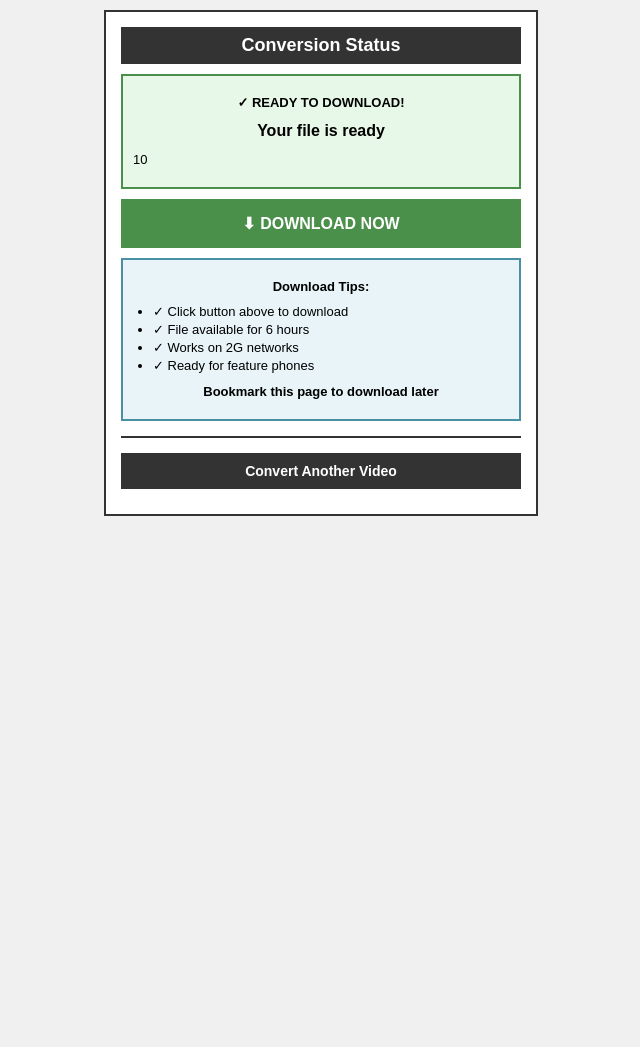
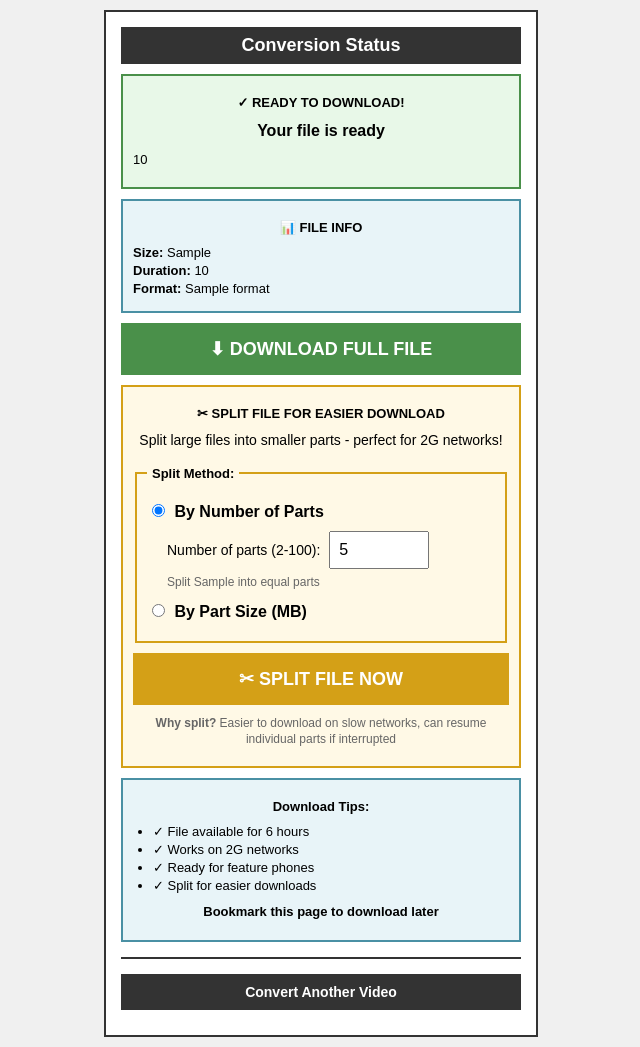
Before and after one commit to TITANICBHAI/Legacy-Tube, a Flask app: template templates/status.html in a window 1280 px wide. Shown: the whole page, without its empty margins (319-959 px from the left). Before the commit the page ends 516 px from the top, so only its background shows below. Run offline with Flask 3, Linux system fonts and the light colour scheme; the template is opened without the code that fills it: most values are stand-ins (such as "Sample title", 1, 10 or a date in 2020); parts of the project's set-up code (start-up, migrations or seed data) failed here and were passed over; some libraries are stand-ins or nearby versions.

Commit message:
Add file information and split download functionality to the application
Adds a `get_file_info` function to retrieve file size, duration, and format, and integrates this information into the status template. Also introduces the capability to split files into parts for easier downloading, with a new `split_downloads.html` template to display part information and download links.

Replit-Commit-Author: Agent
Replit-Commit-Session-Id: 99c7d3ff-eeb0-4207-8b64-18d3cd59254f
Replit-Commit-Checkpoint-Type: intermediate_checkpoint
Replit-Commit-Event-Id: e28a1d1a-c451-456b-9654-8b0c7ec213ce
Replit-Commit-Screenshot-Url: https://storage.googleapis.com/screenshot-production-us-central1/3184cc44-318e-408b-ad23-7c41b507957a/99c7d3ff-eeb0-4207-8b64-18d3cd59254f/PamGPY3

```diff
--- a/app.py
+++ b/app.py
@@ -1020,7 +1020,19 @@ def convert():
 def status(file_id):
     status_data = get_status()
     file_status = status_data.get(file_id, {'status': 'unknown', 'progress': 'File not found'})
-    return render_template('status.html', file_id=file_id, file_status=file_status)
+
+    # Get file info if file exists
+    file_info = None
+    if file_status.get('status') == 'completed':
+        file_path_3gp = os.path.join(DOWNLOAD_FOLDER, f'{file_id}.3gp')
+        file_path_mp3 = os.path.join(DOWNLOAD_FOLDER, f'{file_id}.mp3')
+
+        if os.path.exists(file_path_3gp):
+            file_info = get_file_info(file_path_3gp)
+        elif os.path.exists(file_path_mp3):
+            file_info = get_file_info(file_path_mp3)
+
+    return render_template('status.html', file_id=file_id, file_status=file_status, file_info=file_info)
 
 @app.route('/download/<file_id>')
 def download(file_id):
@@ -1034,6 +1046,324 @@ def download(file_id):
         return send_file(file_path_mp3, as_attachment=True, download_name=f'audio_{file_id}.mp3')
     else:
         flash('File not found or has been deleted')
+        return redirect(url_for('index'))
+
+def get_file_info(file_path):
+    """Get file information: size, duration (for video/audio), format"""
+    info = {
+        'size_bytes': 0,
+        'size_mb': 0,
+        'size_human': '0 MB',
+        'duration_seconds': 0,
+        'duration_human': 'Unknown',
+        'format': os.path.splitext(file_path)[1].replace('.', '').upper()
+    }
+
+    if not os.path.exists(file_path):
+        return info
+
+    # Get file size
+    size_bytes = os.path.getsize(file_path)
+    info['size_bytes'] = size_bytes
+    info['size_mb'] = size_bytes / (1024 * 1024)
+
+    # Human readable size
+    if size_bytes >= 1024 * 1024:
+        info['size_human'] = f"{size_bytes / (1024 * 1024):.2f} MB"
+    else:
+        info['size_human'] = f"{size_bytes / 1024:.2f} KB"
+
+    # Get duration using ffprobe (for video/audio files)
+    ext = os.path.splitext(file_path)[1].lower()
+    if ext in ['.3gp', '.mp3', '.mp4', '.avi', '.mkv', '.flv']:
+        try:
+            ffprobe_cmd = [
+                get_ffprobe_path(),
+                '-v', 'quiet',
+                '-show_entries', 'format=duration',
+                '-of', 'default=noprint_wrappers=1:nokey=1',
+                file_path
+            ]
+            result = subprocess.run(ffprobe_cmd, capture_output=True, text=True, timeout=10)
+            if result.returncode == 0 and result.stdout.strip():
+                duration_seconds = float(result.stdout.strip())
+                info['duration_seconds'] = int(duration_seconds)
+
+                # Human readable duration
+                hours = int(duration_seconds // 3600)
+                minutes = int((duration_seconds % 3600) // 60)
+                seconds = int(duration_seconds % 60)
+
+                if hours > 0:
+                    info['duration_human'] = f"{hours}h {minutes}m {seconds}s"
+                elif minutes > 0:
+                    info['duration_human'] = f"{minutes}m {seconds}s"
+                else:
+                    info['duration_human'] = f"{seconds}s"
+        except Exception as e:
+            logger.warning(f"Could not get duration for {file_path}: {str(e)}")
+
+    return info
+
+def split_file_by_parts(file_path, num_parts, file_id):
+    """Split file into specified number of parts"""
+    if not os.path.exists(file_path):
+        return None
+
+    file_size = os.path.getsize(file_path)
+
+    # Validate: prevent zero-byte parts
+    if num_parts > file_size:
+        logger.warning(f"num_parts ({num_parts}) exceeds file size ({file_size} bytes), capping to file size")
+        num_parts = max(2, file_size)  # At least 2 parts, at most 1 byte per part
+
+    part_size = file_size // num_parts
+
+    # Additional safety: ensure part_size is at least 1 byte
+    if part_size < 1:
+        part_size = 1
+        num_parts = file_size
+
+    ext = os.path.splitext(file_path)[1]
+    parts = []
+
+    with open(file_path, 'rb') as f:
+        for i in range(num_parts):
+            part_filename = f"{file_id}_part{i+1}{ext}"
+            part_path = os.path.join(DOWNLOAD_FOLDER, part_filename)
+
+            # Read the chunk for this part
+            if i == num_parts - 1:
+                # Last part gets all remaining bytes
+                chunk = f.read()
+            else:
+                chunk = f.read(part_size)
+
+            # Skip empty chunks
+            if not chunk:
+                break
+
+            with open(part_path, 'wb') as part_file:
+                part_file.write(chunk)
+
+            parts.append({
+                'filename': part_filename,
+                'path': part_path,
+                'size': len(chunk),
+                'part_num': i + 1
+            })
+
+    # Verify all parts are non-zero
+    valid_parts = []
+    for part in parts:
+        if part['size'] > 0:
+            valid_parts.append(part)
+        else:
+            # Clean up zero-byte file
+            if os.path.exists(part['path']):
+                os.remove(part['path'])
+            logger.warning(f"Removed zero-byte part: {part['filename']}")
+
+    return valid_parts if len(valid_parts) > 0 else None
+
+def split_file_by_size(file_path, size_mb, file_id):
+    """Split file into parts of specified size (in MB)"""
+    if not os.path.exists(file_path):
+        return None
+
+    file_size = os.path.getsize(file_path)
+    part_size = int(size_mb * 1024 * 1024)  # Convert MB to bytes
+
+    ext = os.path.splitext(file_path)[1]
+    parts = []
+    part_num = 1
+
+    with open(file_path, 'rb') as f:
+        while True:
+            chunk = f.read(part_size)
+            if not chunk:
+                break
+
+            part_filename = f"{file_id}_part{part_num}{ext}"
+            part_path = os.path.join(DOWNLOAD_FOLDER, part_filename)
+
+            with open(part_path, 'wb') as part_file:
+                part_file.write(chunk)
+
+            parts.append({
+                'filename': part_filename,
+                'path': part_path,
+                'size': len(chunk),
+                'part_num': part_num
+            })
+
+            part_num += 1
+
+    return parts
+
+def split_video_by_duration(file_path, duration_seconds, file_id):
+    """Split video into parts of specified duration (in seconds) using ffmpeg"""
+    if not os.path.exists(file_path):
+        return None
+
+    ext = os.path.splitext(file_path)[1]
+    parts = []
+    part_num = 1
+    start_time = 0
+
+    # Get total duration
+    info = get_file_info(file_path)
+    total_duration = info['duration_seconds']
+
+    if total_duration == 0:
+        return None
+
+    ffmpeg_path = get_ffmpeg_path()
+
+    while start_time < total_duration:
+        part_filename = f"{file_id}_part{part_num}{ext}"
+        part_path = os.path.join(DOWNLOAD_FOLDER, part_filename)
+
+        # Use ffmpeg to extract segment
+        ffmpeg_cmd = [
+            ffmpeg_path,
+            '-i', file_path,
+            '-ss', str(start_time),
+            '-t', str(duration_seconds),
+            '-c', 'copy',  # Copy without re-encoding for speed
+            '-y',  # Overwrite output file
+            part_path
+        ]
+
+        try:
+            result = subprocess.run(ffmpeg_cmd, capture_output=True, text=True, timeout=300)
+            if result.returncode == 0 and os.path.exists(part_path):
+                parts.append({
+                    'filename': part_filename,
+                    'path': part_path,
+                    'size': os.path.getsize(part_path),
+                    'part_num': part_num
+                })
+            else:
+                logger.error(f"Failed to create part {part_num}: {result.stderr}")
+                break
+        except Exception as e:
+            logger.error(f"Error splitting video part {part_num}: {str(e)}")
+            break
+
+        start_time += duration_seconds
+        part_num += 1
+
+    return parts if len(parts) > 0 else None
+
+@app.route('/split/<file_id>', methods=['POST'])
+def split_file(file_id):
+    """Handle file splitting requests"""
+    # Find the file
+    file_path_3gp = os.path.join(DOWNLOAD_FOLDER, f'{file_id}.3gp')
+    file_path_mp3 = os.path.join(DOWNLOAD_FOLDER, f'{file_id}.mp3')
+
+    file_path = None
+    if os.path.exists(file_path_3gp):
+        file_path = file_path_3gp
+    elif os.path.exists(file_path_mp3):
+        file_path = file_path_mp3
+    else:
+        flash('File not found or has been deleted')
+        return redirect(url_for('status', file_id=file_id))
+
+    # Get split parameters
+    split_mode = request.form.get('split_mode')  # 'parts', 'size', or 'duration'
+
+    parts = None
+
+    try:
+        if split_mode == 'parts':
+            num_parts = int(request.form.get('num_parts', 2))
+            file_size = os.path.getsize(file_path)
+
+            # Validate range
+            if num_parts < 2 or num_parts > 100:
+                flash('Number of parts must be between 2 and 100')
+                return redirect(url_for('status', file_id=file_id))
+
+            # Validate against file size
+            if num_parts > file_size:
+                max_parts = max(2, file_size)
+                flash(f'File is too small to split into {num_parts} parts. Maximum {max_parts} parts for this file. Try splitting by size instead.')
+                return redirect(url_for('status', file_id=file_id))
+
+            parts = split_file_by_parts(file_path, num_parts, file_id)
+
+        elif split_mode == 'size':
+            size_mb = float(request.form.get('size_mb', 5))
+            if size_mb < 0.1 or size_mb > 1000:
+                flash('Part size must be between 0.1 MB and 1000 MB')
+                return redirect(url_for('status', file_id=file_id))
+            parts = split_file_by_size(file_path, size_mb, file_id)
+
+        elif split_mode == 'duration':
+            duration_minutes = float(request.form.get('duration_minutes', 2))
+            duration_seconds = int(duration_minutes * 60)
+            if duration_seconds < 10 or duration_seconds > 36000:
+                flash('Part duration must be between 10 seconds and 10 hours')
+                return redirect(url_for('status', file_id=file_id))
+            parts = split_video_by_duration(file_path, duration_seconds, file_id)
+
+        if parts:
+            flash(f'File split into {len(parts)} parts successfully!')
+            return redirect(url_for('split_downloads', file_id=file_id))
+        else:
+            flash('Failed to split file. Please try again.')
+            return redirect(url_for('status', file_id=file_id))
+
+    except ValueError as e:
+        flash('Invalid input values. Please check your numbers.')
+        return redirect(url_for('status', file_id=file_id))
+    except Exception as e:
+        logger.error(f"Error splitting file: {str(e)}")
+        flash('An error occurred while splitting the file.')
+        return redirect(url_for('status', file_id=file_id))
+
+@app.route('/split_downloads/<file_id>')
+def split_downloads(file_id):
+    """Show download links for all split parts"""
+    # Find all parts for this file_id
+    parts = []
+    for filename in os.listdir(DOWNLOAD_FOLDER):
+        if filename.startswith(f'{file_id}_part'):
+            part_path = os.path.join(DOWNLOAD_FOLDER, filename)
+            # Extract part number
+            import re
+            match = re.search(r'part(\d+)', filename)
+            part_num = int(match.group(1)) if match else 0
+
+            parts.append({
+                'filename': filename,
+                'path': part_path,
+                'size': os.path.getsize(part_path),
+                'size_human': f"{os.path.getsize(part_path) / (1024 * 1024):.2f} MB",
+                'part_num': part_num
+            })
+
+    # Sort by part number
+    parts.sort(key=lambda x: x['part_num'])
+
+    if not parts:
+        flash('No split parts found. File may have expired.')
+        return redirect(url_for('index'))
+
+    return render_template('split_downloads.html', file_id=file_id, parts=parts)
+
+@app.route('/download_part/<filename>')
+def download_part(filename):
+    """Download a specific split part"""
+    file_path = os.path.join(DOWNLOAD_FOLDER, filename)
+
+    if os.path.exists(file_path):
+        return send_file(file_path, as_attachment=True, download_name=filename)
+    else:
+        flash('File part not found or has been deleted')
         return redirect(url_for('index'))
 
 @app.route('/search', methods=['GET', 'POST'])
--- a/templates/status.html
+++ b/templates/status.html
@@ -45,15 +45,93 @@
 <p>{{ file_status.progress }}</p>
 </div>
 
-<a href="/download/{{ file_id }}" class="button" style="background: #4a904a; font-size: 16px; padding: 15px;">&#x2B07; DOWNLOAD NOW</a>
+{% if file_info %}
+<div class="info" style="background: #e8f4f8; border-color: #4a90a4;">
+<p class="center"><strong>&#x1F4CA; FILE INFO</strong></p>
+<ul style="list-style: none; padding: 0;">
+<li><strong>Size:</strong> {{ file_info.size_human }}</li>
+<li><strong>Duration:</strong> {{ file_info.duration_human }}</li>
+<li><strong>Format:</strong> {{ file_info.format }}</li>
+</ul>
+</div>
+{% endif %}
+
+<a href="/download/{{ file_id }}" class="button" style="background: #4a904a; font-size: 18px; padding: 15px; margin-bottom: 10px;">&#x2B07; DOWNLOAD FULL FILE</a>
+
+<div class="info" style="background: #fff9e6; border-color: #d4a017;">
+<p class="center"><strong>&#x2702; SPLIT FILE FOR EASIER DOWNLOAD</strong></p>
+<p class="center" style="font-size: 14px;">Split large files into smaller parts - perfect for 2G networks!</p>
+
+<form method="POST" action="/split/{{ file_id }}" style="margin-top: 15px;">
+<fieldset style="border: 2px solid #d4a017; padding: 10px; margin-bottom: 10px;">
+<legend style="font-weight: bold; padding: 0 5px;">Split Method:</legend>
+
+<label style="display: block; margin: 10px 0; font-size: 16px;">
+<input type="radio" name="split_mode" value="parts" checked onclick="document.getElementById('parts_input').style.display='block'; document.getElementById('size_input').style.display='none'; document.getElementById('duration_input').style.display='none';">
+<strong>By Number of Parts</strong>
+</label>
+<div id="parts_input" style="margin-left: 20px; margin-bottom: 10px;">
+<label style="font-size: 14px;">
+Number of parts (2-100):
+<input type="number" name="num_parts" value="5" min="2" max="100" style="width: 80px; padding: 8px; font-size: 16px; margin-left: 5px;">
+</label>
+{% if file_info %}
+<p style="font-size: 12px; color: #666; margin-top: 5px;">
+Split {{ file_info.size_human }} into equal parts
+</p>
+{% endif %}
+</div>
+
+<label style="display: block; margin: 10px 0; font-size: 16px;">
+<input type="radio" name="split_mode" value="size" onclick="document.getElementById('parts_input').style.display='none'; document.getElementById('size_input').style.display='block'; document.getElementById('duration_input').style.display='none';">
+<strong>By Part Size (MB)</strong>
+</label>
+<div id="size_input" style="display: none; margin-left: 20px; margin-bottom: 10px;">
+<label style="font-size: 14px;">
+Size per part in MB:
+<input type="number" name="size_mb" value="2" min="0.1" max="1000" step="0.1" style="width: 80px; padding: 8px; font-size: 16px; margin-left: 5px;">
+</label>
+{% if file_info %}
+<p style="font-size: 12px; color: #666; margin-top: 5px;">
+{{ file_info.size_human }} ≈ {{ (file_info.size_mb / 2)|round(0, 'ceil')|int }} parts at 2MB each
+</p>
+{% endif %}
+</div>
+
+{% if file_info and file_info.format == '3GP' and file_info.duration_seconds > 0 %}
+<label style="display: block; margin: 10px 0; font-size: 16px;">
+<input type="radio" name="split_mode" value="duration" onclick="document.getElementById('parts_input').style.display='none'; document.getElementById('size_input').style.display='none'; document.getElementById('duration_input').style.display='block';">
+<strong>By Duration (Minutes)</strong>
+</label>
+<div id="duration_input" style="display: none; margin-left: 20px; margin-bottom: 10px;">
+<label style="font-size: 14px;">
+Minutes per part:
+<input type="number" name="duration_minutes" value="2" min="0.17" max="600" step="0.5" style="width: 80px; padding: 8px; font-size: 16px; margin-left: 5px;">
+</label>
+<p style="font-size: 12px; color: #666; margin-top: 5px;">
+{{ file_info.duration_human }} ≈ {{ (file_info.duration_seconds / 120)|round(0, 'ceil')|int }} parts at 2min each
+</p>
+</div>
+{% endif %}
+</fieldset>
+
+<button type="submit" class="button" style="background: #d4a017; font-size: 18px; padding: 15px; width: 100%;">
+&#x2702; SPLIT FILE NOW
+</button>
+</form>
+
+<p class="center" style="font-size: 12px; margin-top: 10px; color: #666;">
+<strong>Why split?</strong> Easier to download on slow networks, can resume individual parts if interrupted
+</p>
+</div>
 
 <div class="info">
 <p class="center"><strong>Download Tips:</strong></p>
 <ul>
-<li>&#x2713; Click button above to download</li>
 <li>&#x2713; File available for 6 hours</li>
 <li>&#x2713; Works on 2G networks</li>
 <li>&#x2713; Ready for feature phones</li>
+<li>&#x2713; Split for easier downloads</li>
 </ul>
 <p class="center" style="margin-top: 10px;"><strong>Bookmark this page to download later</strong></p>
 </div>
```
Also changed, not shown: templates/split_downloads.html (added, +80 -0 lines), 1 other file.
